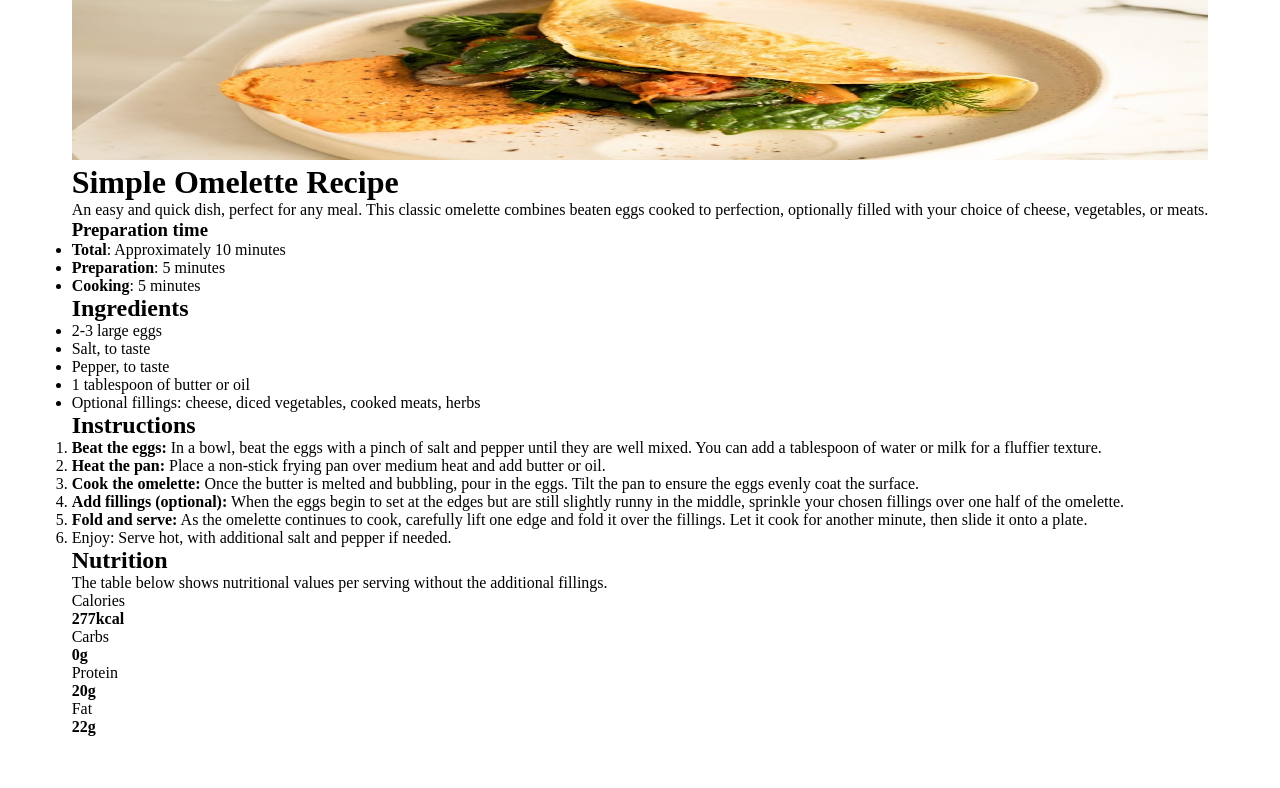
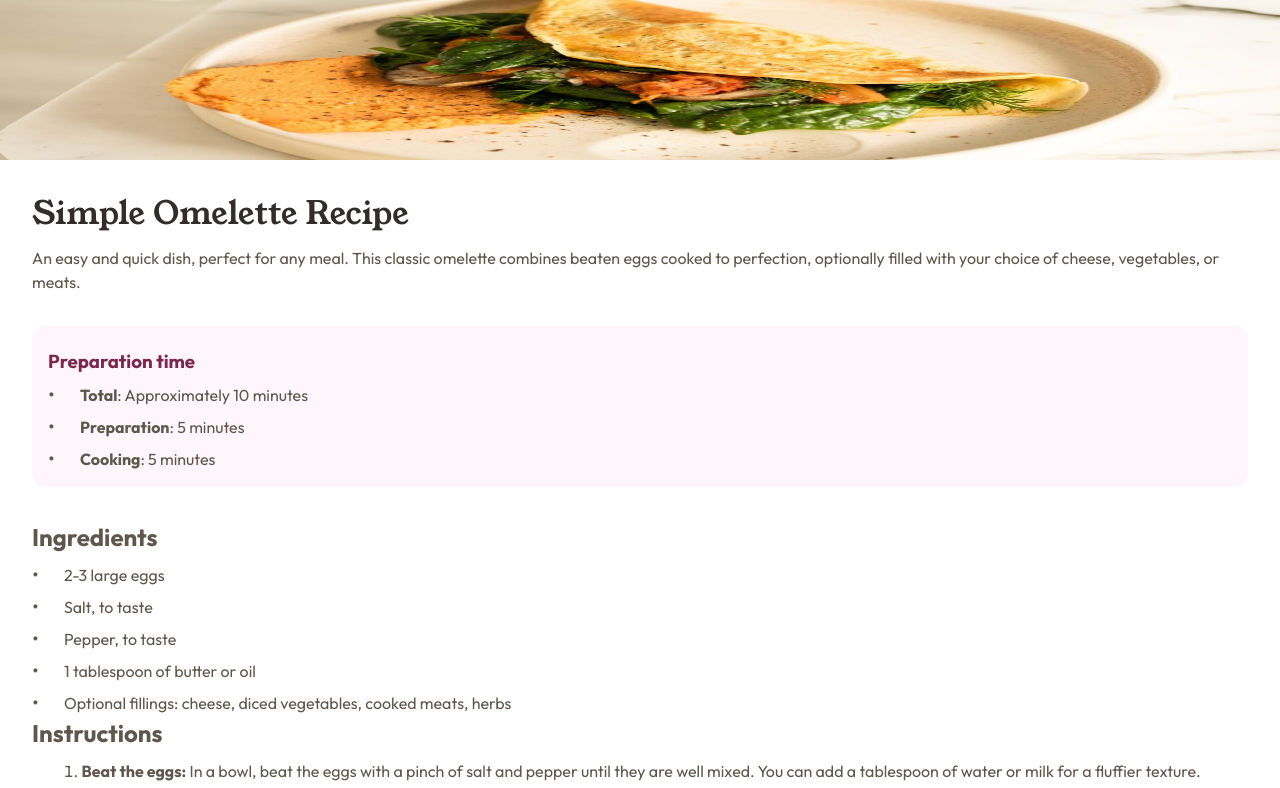
Before and after one commit to shadowbanks-frontendmaster-challenges/recipePage, a plain HTML site: page index.html in a window 1280 px wide. Shown: the top 788 px of the page. Drawn offline with Linux system fonts and the light colour scheme.

Commit message:
Style upto Preparation time

```diff
--- a/index.html
+++ b/index.html
@@ -26,32 +26,33 @@
     <title>Frontend Mentor | Recipe page</title>
   </head>
   <body>
-    <main class="container">
+    <main>
       <img
         class="cover-img"
         src="./assets/images/image-omelette.jpeg"
         alt="Image of an Omelette"
       />
+      <div class="container">
         <div class="intro-container">
           <h1 class="recipeName">Simple Omelette Recipe</h1>
           <p class="intro">
             An easy and quick dish, perfect for any meal. This classic omelette
-          combines beaten eggs cooked to perfection, optionally filled with your
-          choice of cheese, vegetables, or meats.
+            combines beaten eggs cooked to perfection, optionally filled with
+            your choice of cheese, vegetables, or meats.
           </p>
         </div>
-
         <div class="prep-container">
           <h3>Preparation time</h3>
           <ul class="prepTime-list">
             <li class="prepTime-item">
               <strong>Total</strong>: Approximately 10 minutes
             </li>
-          <li class="prepTime-item"><strong>Preparation</strong>: 5 minutes</li>
+            <li class="prepTime-item">
+              <strong>Preparation</strong>: 5 minutes
+            </li>
             <li class="prepTime-item"><strong>Cooking</strong>: 5 minutes</li>
           </ul>
         </div>
-
         <div class="ingredient-container">
           <h2 class="ingredients">Ingredients</h2>
           <ul class="ingredient-list">
@@ -64,7 +65,6 @@
             </li>
           </ul>
         </div>
-
         <div class="intruction-container">
           <h2 class="instructions">Instructions</h2>
           <ol class="steps">
@@ -83,21 +83,20 @@
               coat the surface.
             </li>
             <li class="cooking-step">
-            <strong>Add fillings (optional):</strong> When the eggs begin to set
-            at the edges but are still slightly runny in the middle, sprinkle
-            your chosen fillings over one half of the omelette.
+              <strong>Add fillings (optional):</strong> When the eggs begin to
+              set at the edges but are still slightly runny in the middle,
+              sprinkle your chosen fillings over one half of the omelette.
             </li>
             <li class="cooking-step">
-            <strong>Fold and serve:</strong> As the omelette continues to cook,
-            carefully lift one edge and fold it over the fillings. Let it cook
-            for another minute, then slide it onto a plate.
+              <strong>Fold and serve:</strong> As the omelette continues to
+              cook, carefully lift one edge and fold it over the fillings. Let
+              it cook for another minute, then slide it onto a plate.
             </li>
             <li class="cooking-step">
               Enjoy: Serve hot, with additional salt and pepper if needed.
             </li>
           </ol>
         </div>
-
         <div class="nutrient-container">
           <h2 class="nutrition">Nutrition</h2>
           <p>
@@ -113,6 +112,7 @@
           <p class="nutrient">Fat</p>
           <p><strong>22g</strong></p>
         </div>
+      </div>
     </main>
   </body>
 </html>
--- a/styles.css
+++ b/styles.css
@@ -2,6 +2,7 @@
   margin: 0;
   padding: 0;
   box-sizing: border-box;
+  line-height: 1.5;
 }
 
 :root {
@@ -11,9 +12,9 @@
   --Stone-600: hsl(30, 10%, 34%);
   --Stone-900: hsl(24, 5%, 18%);
   --Brown-800: hsl(14, 45%, 36%);
+  --Rose-50: hsl(330, 100%, 98%);
   --Rose-800: hsl(332, 51%, 32%);
-  --Rose-50: hsl(330, 100%, 98%);
-  --title-preset: "Young Serif", Georgia, "Times New Roman", Times, serif;
+  --title-font: "Young Serif", Georgia, "Times New Roman", Times, serif;
   --primary-font: "Outfit", Arial, Helvetica, sans-serif;
   --font-weight-1: 400;
   --font-weight-2: 600;
@@ -28,6 +29,13 @@ body {
   display: flex;
   justify-content: center;
   align-items: center;
+  font-family: var(--primary-font);
+  color: var(--Stone-600);
+}
+
+ul,
+ol {
+  list-style-position: inside;
 }
 
 .cover-img {
@@ -35,3 +43,64 @@ body {
   height: 10rem;
   object-fit: fill;
 }
+
+.container {
+  padding: 2rem;
+}
+
+.intro-container {
+  width: 100%;
+}
+
+.recipeName {
+  font-family: var(--title-font);
+  font-weight: var(--font-weight-1);
+  color: var(--Stone-900);
+  line-height: 1;
+}
+
+.intro {
+  margin: 1rem 0;
+}
+
+.prep-container {
+  background-color: var(--Rose-50);
+  padding: 1rem;
+  border-radius: 0.8rem;
+  margin: 2rem 0;
+}
+
+.prep-container h3 {
+  color: var(--Rose-800);
+  margin: 0.3rem 0;
+}
+
+ul {
+  margin-right: 2rem;
+}
+
+li {
+  margin-top: 0.5rem;
+  padding-left: 2rem;
+}
+
+ul {
+  list-style: none;
+}
+
+ul li {
+  position: relative;
+}
+
+ul li::before {
+  content: "•";
+  font-size: 1.3rem;
+  position: absolute;
+  left: 0;
+  top: 50%;
+  transform: translateY(-50%);
+}
+
+.prepTime-item strong {
+  /* padding-left: 0.5rem; */
+}
```
Lines whose indentation alone changed are shown as unchanged.
